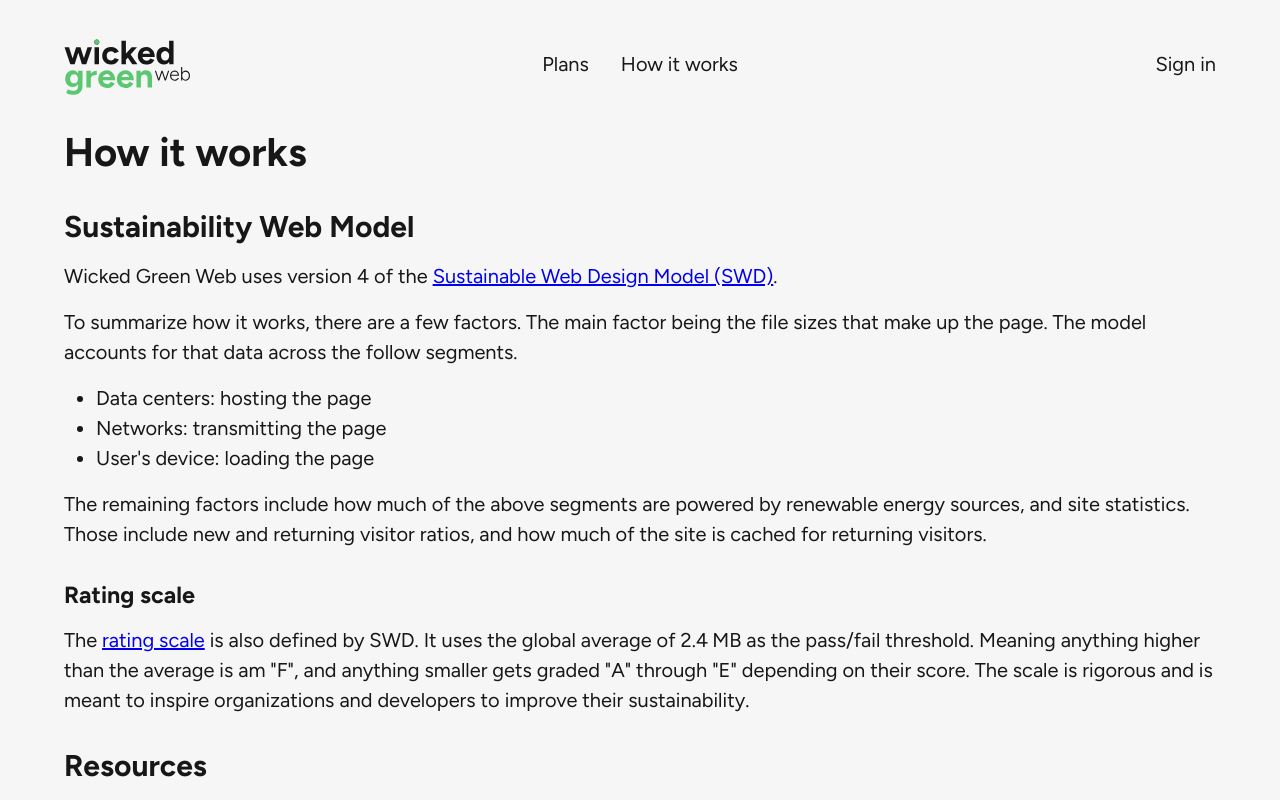
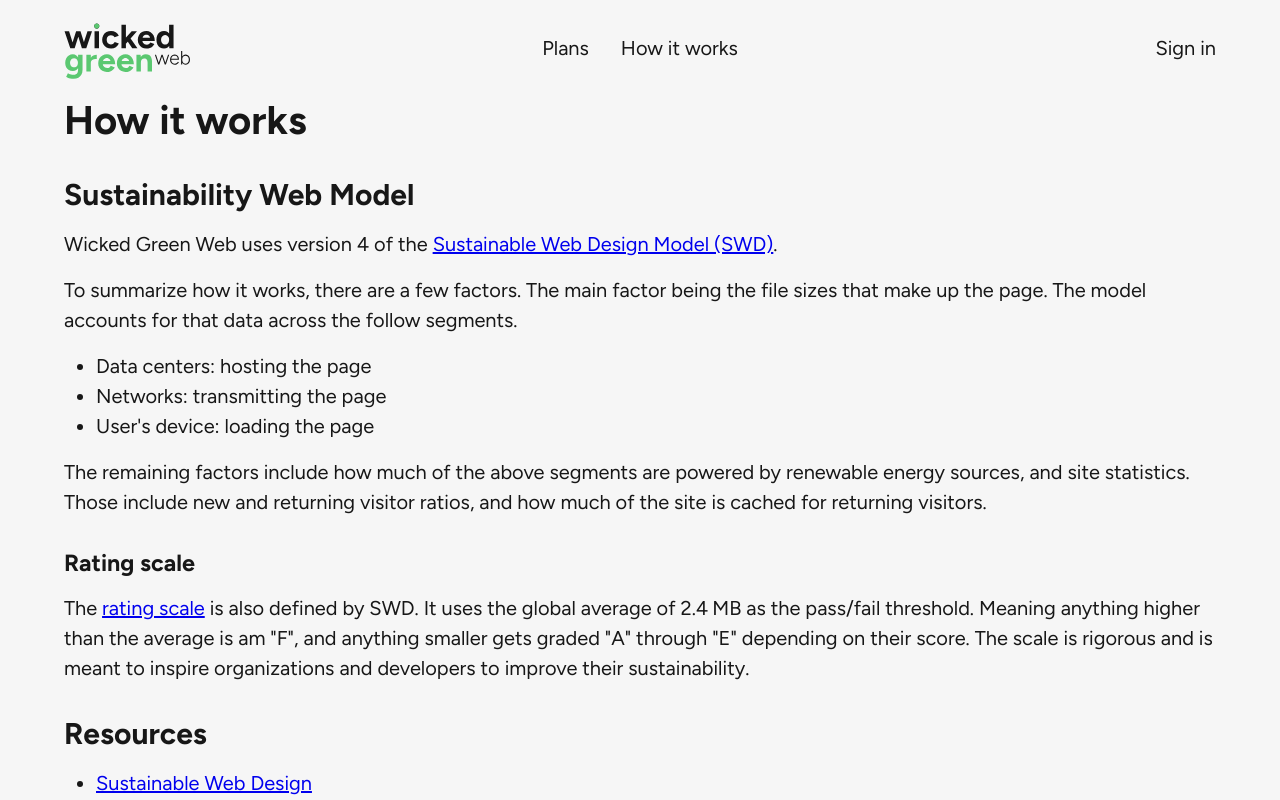
Before and after one commit to APJohns/wickedgreenweb, a Next.js app: page /how-it-works in a window 1280 px wide. Shown: the top 800 px of the page. Built offline with nearby package versions, Linux system fonts and the light colour scheme; no server answers.

Commit message:
refactor primary nav into a menu on mobile

```diff
--- a/app/globals.css
+++ b/app/globals.css
@@ -188,28 +188,67 @@
   font-family: inherit;
 }
 
-.nav-primary {
-  .nav-list {
-    display: grid;
-    grid-template-columns: 1fr auto auto 1fr;
-    align-items: center;
-    justify-items: center;
+@keyframes slide-in {
+  from {
+    transform: translateX(-100%);
   }
-
-  & li:first-child {
-    justify-self: start;
-  }
-
-  & li:last-child {
-    justify-self: end;
+  to {
+    transform: translateX(0);
   }
 }
 
-.nav {
+.nav-header {
+  position: relative;
   display: grid;
   grid-template-columns: 1fr auto;
   align-items: center;
-  padding: 2rem var(--page-padding);
+  padding: 1rem var(--page-padding);
+  background: var(--background);
+  z-index: 30;
+
+  .menu-toggle svg {
+    transition: transform 0.2s, padding 0.2s;
+  }
+
+  .menu-toggle.open svg {
+    transform: rotate(90deg);
+    transition: transform 0.2s, padding 0.2s;
+  }
+}
+
+.nav-primary {
+  position: relative;
+
+  .nav-menu {
+    position: absolute;
+    top: 100%;
+    display: flex;
+    flex-direction: column;
+    gap: 1rem;
+    border-bottom: 1px solid var(--border-color-primary);
+    box-shadow: 0.5rem 0 0.5rem var(--border-color-primary);
+    padding: 1rem var(--page-padding);
+    width: 100dvw;
+    background: var(--background);
+    transform: translateY(-200%);
+    transition: transform 0.2s, padding 0.2s;
+    z-index: 20;
+
+    &.open {
+      transform: translateY(0);
+      transition: transform 0.2s, padding 0.2s;
+    }
+
+    .nav-list {
+      display: flex;
+      flex-direction: column;
+      gap: 1rem;
+    }
+  }
+
+  .on-lg {
+    display: none;
+  }
 }
 
 .nav-list {
@@ -223,6 +262,10 @@
   display: block;
   text-decoration: none;
   color: var(--foreground);
+  border: 0;
+  background: transparent;
+  cursor: pointer;
+  width: fit-content;
 
   &:hover,
   &.active {
@@ -240,6 +283,10 @@
       height: 100%;
     }
   }
+}
+
+.account-action {
+  display: none;
 }
 
 .visually-hidden {
@@ -324,7 +371,6 @@
   li:last-of-type .dropdown-item {
     border-radius: 0 0 calc(0.5rem - 1px) calc(0.5rem - 1px);
   }
-}
 
   .dropdown-item {
     display: block;
@@ -341,6 +387,7 @@
     &:hover {
       color: var(--background);
       background: var(--green);
+    }
   }
 }
 
@@ -577,6 +624,44 @@
     }
   }
 
+  .menu-toggle {
+    display: none;
+  }
+
+  .nav-primary {
+    display: grid;
+    grid-template-columns: 1fr 2fr 1fr;
+    align-items: center;
+
+    .nav-menu {
+      position: static;
+      flex-direction: row;
+      align-items: center;
+      justify-content: center;
+      gap: 2rem;
+      transform: translateY(0);
+      border: 0;
+      padding: 0;
+      width: 100%;
+      box-shadow: none;
+
+      .nav-list {
+        flex-direction: row;
+        gap: 2rem;
+      }
+    }
+
+    .nav-list .account-item {
+      display: none;
+    }
+
+    .account-action {
+      display: block;
+      padding: 0 var(--page-padding);
+      margin-left: auto;
+    }
+  }
+
   .menu-open,
   .menu-close {
     display: none;
--- a/app/layout.tsx
+++ b/app/layout.tsx
@@ -2,11 +2,8 @@
 import { Figtree, Space_Mono } from 'next/font/google';
 import { Analytics } from '@vercel/analytics/react';
 import './globals.css';
-import Link from 'next/link';
 import { createClient } from '@/utils/supabase/server';
-import Dropdown from '@/components/dropdown';
-import { signOutAction } from '@/app/actions/auth';
-import Logo from '@/components/logo';
+import NavPrimary from '@/components/navPrimary';
 
 const figtree = Figtree({ weight: ['400', '600', '700'], subsets: ['latin'], variable: '--font-family-body' });
 
@@ -32,59 +29,7 @@
     <html lang="en">
       <body className={`${figtree.className} ${figtree.variable} ${spaceMono.variable}`}>
         <header>
-          <nav className="nav nav-primary">
-            <ul className="nav-list">
-              <li>
-                <Link href="/" className="nav-link logo">
-                  <span className="visually-hidden">Home</span>
-                  <Logo hasSRText={false} />
-                </Link>
-              </li>
-              <li>
-                <Link href="/plans" className="nav-link">
-                  Plans
-                </Link>
-              </li>
-              <li>
-                <Link href="/how-it-works" className="nav-link">
-                  How it works
-                </Link>
-              </li>
-              <li>
-                {!user && (
-                  <Link href="/sign-in" className="nav-link">
-                    Sign in
-                  </Link>
-                )}
-                {user && (
-                  <Dropdown triggerText="Account">
-                    <li>
-                      <Link href="/dashboard" className="dropdown-item">
-                        Dashboard
-                      </Link>
-                    </li>
-                    <li>
-                      <Link href="/account" className="dropdown-item">
-                        Account settings
-                      </Link>
-                    </li>
-                    <li>
-                      <Link href="https://forms.gle/uYqhTrC33fTRTXTY9" target="_blank" className="dropdown-item">
-                        Give feedback
-                      </Link>
-                    </li>
-                    <li>
-                      <form action={signOutAction}>
-                        <button type="submit" className="dropdown-item">
-                          Sign out
-                        </button>
-                      </form>
-                    </li>
-                  </Dropdown>
-                )}
-              </li>
-            </ul>
-          </nav>
+          <NavPrimary isLoggedIn={!!user} />
         </header>
         {children}
         <Analytics />
--- /dev/null
+++ b/components/navPrimary.tsx
@@ -0,0 +1,103 @@
+'use client';
+
+import { signOutAction } from '@/app/actions/auth';
+import Link from 'next/link';
+import Dropdown from './dropdown';
+import Logo from './logo';
+import { useState } from 'react';
+
+interface Props {
+  isLoggedIn?: boolean;
+}
+
+export default function NavPrimary({ isLoggedIn = false }: Props) {
+  const [isOpen, setIsOpen] = useState(false);
+
+  const toggleMenu = () => {
+    setIsOpen(!isOpen);
+  };
+
+  const accountNavItems = (
+    <>
+      <li className="account-item">
+        <Link href="/dashboard" className="nav-link dropdown-item">
+          Dashboard
+        </Link>
+      </li>
+      <li className="account-item">
+        <Link href="/account" className="nav-link dropdown-item">
+          Account settings
+        </Link>
+      </li>
+      <li className="account-item">
+        <Link href="https://forms.gle/uYqhTrC33fTRTXTY9" target="_blank" className="nav-link dropdown-item">
+          Give feedback
+        </Link>
+      </li>
+      <li className="account-item">
+        <form action={signOutAction}>
+          <button type="submit" className="nav-link dropdown-item">
+            Sign out
+          </button>
+        </form>
+      </li>
+    </>
+  );
+
+  return (
+    <nav className="nav nav-primary">
+      <div className="nav-header">
+        <Link href="/" className="nav-link logo">
+          <span className="visually-hidden">Home</span>
+          <Logo hasSRText={false} />
+        </Link>
+        <button
+          type="button"
+          className={`button-subtle icon-action menu-toggle ${isOpen ? 'open' : ''}`}
+          onClick={toggleMenu}
+        >
+          Menu
+          <svg
+            xmlns="http://www.w3.org/2000/svg"
+            fill="none"
+            viewBox="0 0 24 24"
+            strokeWidth={1.5}
+            stroke="currentColor"
+          >
+            <path strokeLinecap="round" strokeLinejoin="round" d="m8.25 4.5 7.5 7.5-7.5 7.5" />
+          </svg>
+        </button>
+      </div>
+      <div className={`nav-menu ${isOpen ? 'open' : ''}`}>
+        <ul className="nav-list">
+          <li>
+            <Link href="/plans" className="nav-link">
+              Plans
+            </Link>
+          </li>
+          <li>
+            <Link href="/how-it-works" className="nav-link">
+              How it works
+            </Link>
+          </li>
+          {!isLoggedIn && (
+            <li className="account-item">
+              <Link href="/sign-in" className="nav-link">
+                Sign in
+              </Link>
+            </li>
+          )}
+          {isLoggedIn && accountNavItems}
+        </ul>
+      </div>
+      <div className="account-action">
+        {!isLoggedIn && (
+          <Link href="/sign-in" className="nav-link">
+            Sign in
+          </Link>
+        )}
+        {isLoggedIn && <Dropdown triggerText="Account">{accountNavItems}</Dropdown>}
+      </div>
+    </nav>
+  );
+}
```
Lines whose indentation alone changed are shown as unchanged.
